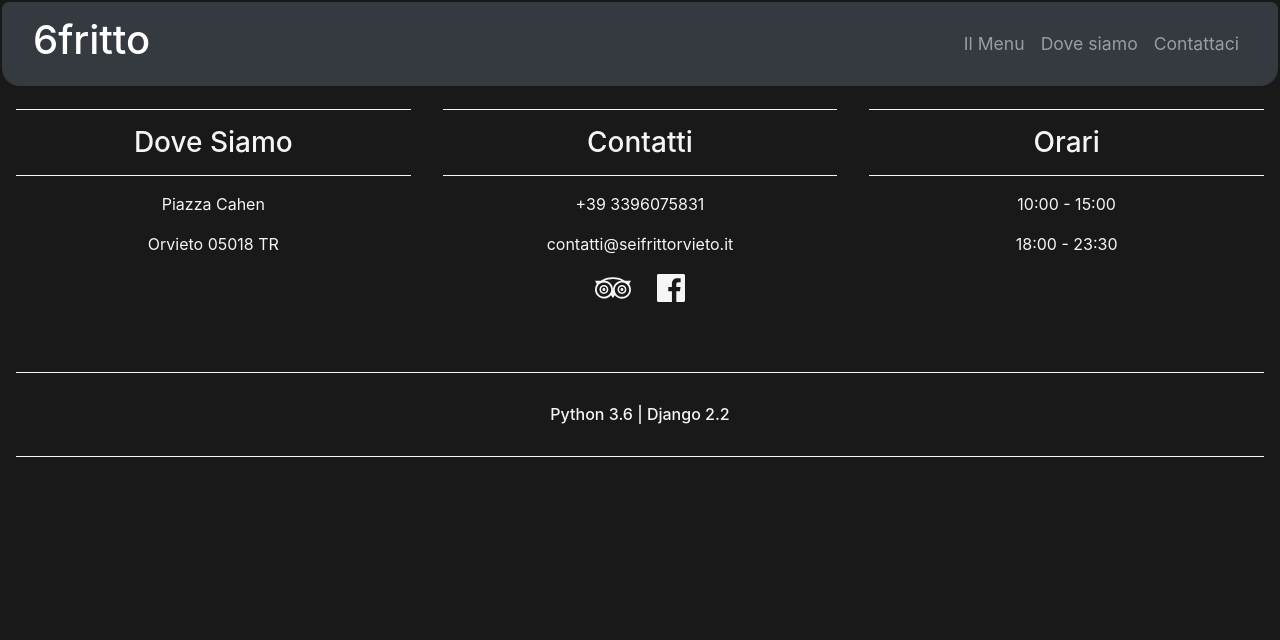
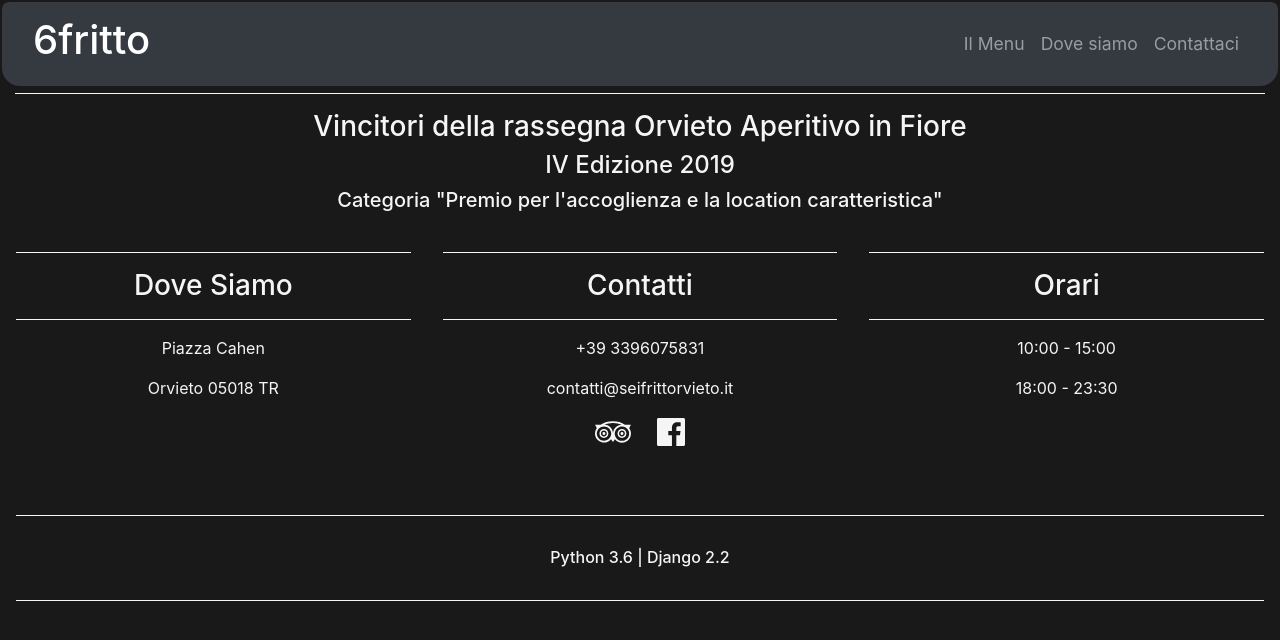
Before and after one commit to Rude23/SeifrittoOrvieto, a Django app: page / in a window 1280 px wide. Shown: the top 640 px of the page. Run offline with Django 3.2, Linux system fonts and the light colour scheme; data that the repository does not hold is empty; some libraries are stand-ins or nearby versions.

Commit message:
Add content

```diff
--- a/slideshow/templates/slideshow/home.html
+++ b/slideshow/templates/slideshow/home.html
@@ -65,6 +65,15 @@
     <span class="carousel-control-next-icon" aria-hidden="true"></span>
     <span class="sr-only">Next</span>
   </a>
+</div>
+
+<div class="container-fluid text-center" >
+
+    <hr class="light">
+    <h3>Vincitori della rassegna Orvieto Aperitivo in Fiore</h3>
+    <h4>IV Edizione 2019</h4>
+    <h5>Categoria "Premio per l'accoglienza e la location caratteristica"</h5>
+
 </div>
 {% endblock %}
 
```
